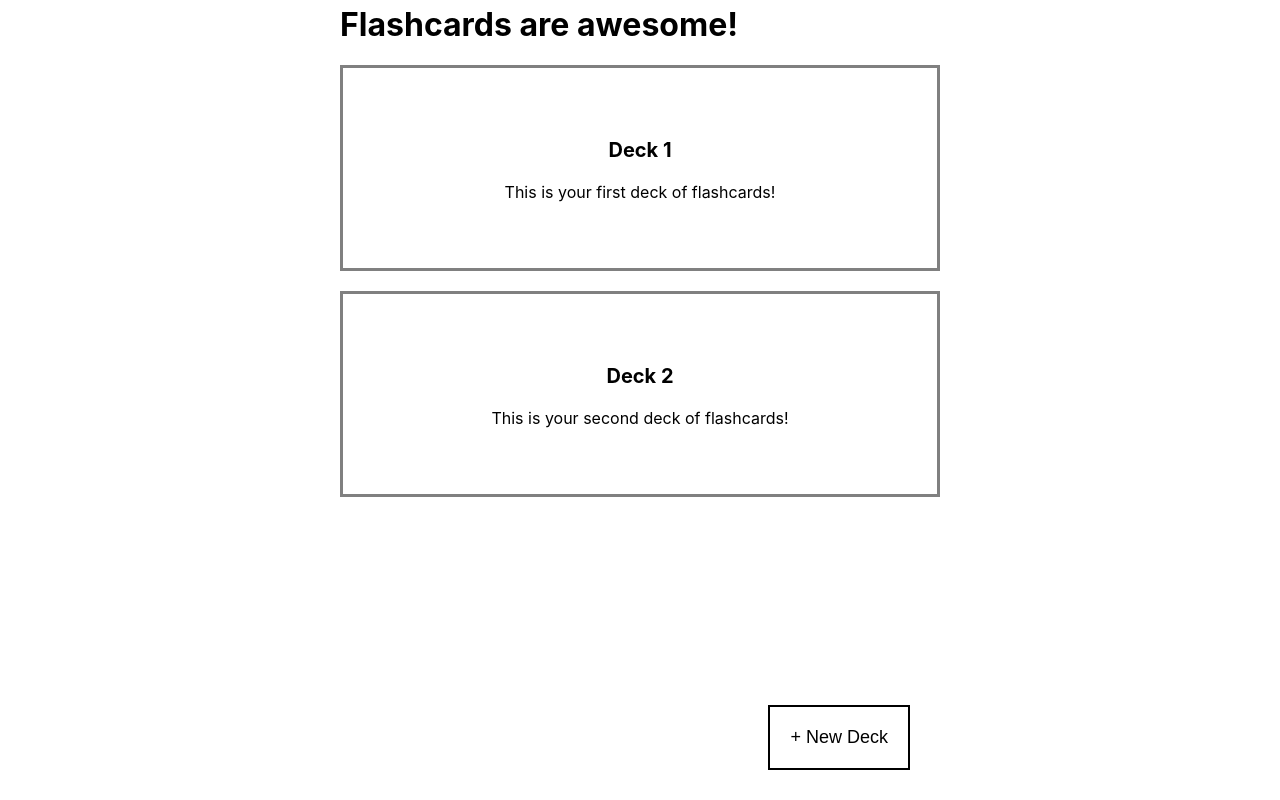
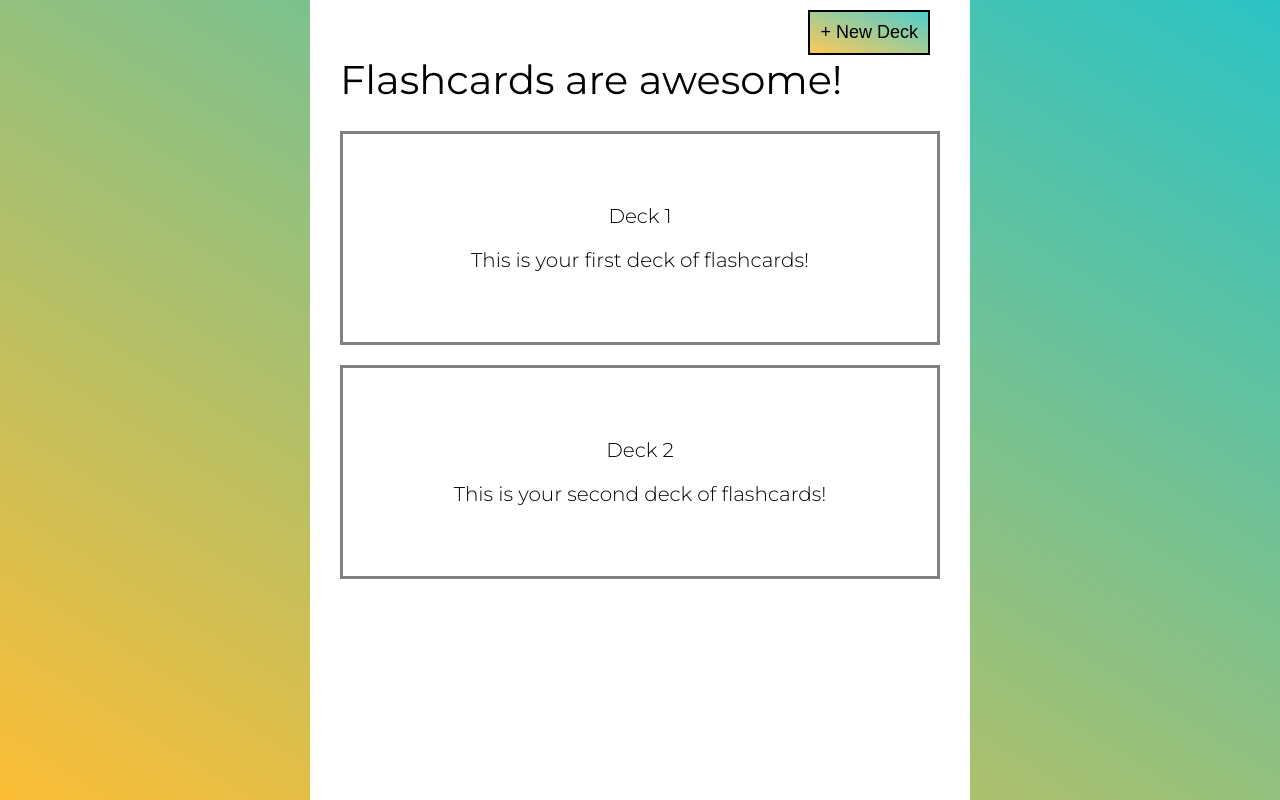
Before and after one commit to georgedumontier/flashcard, a React (Create React App) app: page /app in a window 1280 px wide. Built offline with nearby package versions, Linux system fonts and the light colour scheme.

Commit message:
Allows for editing of decks

```diff
--- a/public/index.html
+++ b/public/index.html
@@ -4,10 +4,7 @@
     <meta charset="utf-8" />
     <link rel="shortcut icon" href="%PUBLIC_URL%/favicon.ico" />
 
-    <meta
-      name="viewport"
-      content="width=device-width, initial-scale=1, shrink-to-fit=no"
-    />
+    <meta name="viewport" content="width=device-width, initial-scale=1" />
     <meta name="theme-color" content="#000000" />
     <!--
       manifest.json provides metadata used when your web app is installed on a
@@ -23,7 +20,7 @@
       work correctly both with client-side routing and a non-root public URL.
       Learn how to configure a non-root public URL by running `npm run build`.
     -->
-    <title>React App</title>
+    <title>Flashcards</title>
   </head>
   <body>
     <noscript>You need to enable JavaScript to run this app.</noscript>
--- a/src/App.css
+++ b/src/App.css
@@ -1,25 +1,56 @@
+@import url("https://fonts.googleapis.com/css?family=Montserrat:300,400,700&subset=latin-ext");
 :root {
   font-size: 62.5%;
+  --black: #000;
+  --white: #fff;
+  --gradient: linear-gradient(
+    to bottom left,
+    rgba(34, 193, 195, 0.8) 0%,
+    rgba(253, 187, 45, 0.8) 100%
+  );
 }
+
 html,
 body {
   margin: 0 auto;
   padding: 0;
-  max-width: 600px;
-  font-size: 1.6rem;
+  font-size: 1.8rem;
   overflow-x: hidden;
   overflow-y: visible;
-  min-height: 100vh;
+  min-height: calc(100vh);
+  width: 100%;
+  height: 100%;
+  background-repeat: no-repeat;
+  background: var(--gradient);
+  font-family: "Montserrat", sans-serif;
+}
+body {
+  box-sizing: border-box;
+
+  font-weight: 300;
 }
 h1 {
   margin-top: 0;
-  padding-top: 5px;
+  padding-top: 25px;
+  font-weight: 400;
+}
+h2 {
+  font-weight: 400;
 }
 h3 {
   font-size: 2rem;
+  font-weight: 300;
 }
 .App {
   position: relative;
+  min-height: calc(100vh - 6rem);
+  padding: 3rem;
+  font-weight: 300;
+  font-size: 2rem;
+  max-width: 600px;
+  margin: 0 auto;
+  overflow-x: hidden;
+  background: white;
 }
 .deck {
   padding: 5rem;
@@ -44,26 +75,29 @@ a {
 }
 .button-wrapper {
   position: fixed;
-  bottom: 0;
+  top: 0;
   width: 100%;
   max-width: 600px;
   margin: 0 auto;
   text-align: right;
+  left: 0;
+  right: 0;
 }
 .create-deck,
 .add-new-card-button {
-  background: white;
-  border: 2px solid black;
-  margin-bottom: 3rem;
-  margin-right: 3rem;
-  padding: 2rem;
+  background: var(--gradient);
+  border: 2px solid var(--black);
+  margin-top: 1rem;
+  margin-right: 1rem;
+  color: var(--black);
+  padding: 1rem;
   cursor: pointer;
   font-size: 1.8rem;
 }
 .create-deck:hover,
 .add-new-card-button:hover {
-  background: black;
-  color: white;
+  background: var(--gradient);
+  color: var(--white);
 }
 .add-new-card-button > svg {
   margin-right: 0.5rem;
@@ -197,7 +231,9 @@ form.deck.new-deck-enter-done {
   right: 0;
   position: absolute;
   z-index: 100;
-  height: 100vh;
+  min-height: 100vh;
+  max-height: 100vh;
+  overflow: hidden;
   width: 100%;
 }
 .and-spacer {
@@ -213,7 +249,8 @@ form.deck.new-deck-enter-done {
   width: 85%;
   background: white;
   box-sizing: border-box;
-  height: 100%;
+  /* height: 100%; */
+
   position: absolute;
   right: 0;
 }
@@ -223,9 +260,13 @@ form.deck.new-deck-enter-done {
 }
 .add-new-card-container-enter-active {
   transform: translateX(0);
+  max-height: 5000px;
+  overflow: auto;
 }
 .add-new-card-container-enter-done {
   transform: translateX(0);
+  max-height: 50000px;
+  overflow: auto;
 }
 .deck-view-container {
   /* position: relative; */
@@ -233,30 +274,49 @@ form.deck.new-deck-enter-done {
 }
 .deck-view {
   transition: 0.3s all;
-  position: absolute;
-  width: 96%;
+  width: 90%;
   box-sizing: border-box;
-  left: 2%;
+  margin: 0 auto;
+  transition: opacity 0.3s linear, width 0s;
 }
 .fade-enter {
   opacity: 0;
 }
 .fade-enter-active {
+  position: absolute;
   opacity: 1;
+  width: calc(90% - 6rem - 4px);
+  left: 0;
+  right: 0;
 }
 .fade-exit {
   opacity: 1;
 }
 .fade-exit-active {
   opacity: 0;
+  transition: opacity 0.3s;
 }
 .add-new-card input,
 .add-new-card textarea {
-  font-family: sans-serif;
+  font-family: "Montserrat", sans-serif;
+  font-weight: 300;
   padding: 5px;
-  margin: 5px;
-  border: none;
+  margin: 3px;
+  margin-top: 2px;
   font-size: 2rem;
-  max-width: 100%;
+  display: inline-block;
+  min-width: 65%;
+}
+.add-new-card form label {
+  padding: 5px;
+  margin-top: 3px;
+  float: left;
+  text-align: right;
+  margin-right: 10px;
+  width: 20%;
+  font-size: 2rem;
+}
+.and-card {
+  width: 100%;
   display: block;
 }
--- a/src/components/AddNewCard.js
+++ b/src/components/AddNewCard.js
@@ -4,11 +4,18 @@ import { CSSTransition } from "react-transition-group";
 // import { faPencilAlt } from "@fortawesome/free-solid-svg-icons";
 
 class AddNewCard extends React.Component {
-  handleChange = e => {
-    console.log(e.currentTarget.value);
+  handleCardChange = e => {
     let thisDeck = this.props.deckId;
     let thisTarget = e.currentTarget.name;
     let thisValue = e.currentTarget.value;
+    let side = e.currentTarget.dataset.side;
+    this.props.editCards(thisDeck, thisTarget, thisValue, side);
+  };
+  handleChange = e => {
+    let thisDeck = this.props.deckId;
+    let thisTarget = e.currentTarget.name;
+    let thisValue = e.currentTarget.value;
+
     this.props.editCards(thisDeck, thisTarget, thisValue);
   };
   render() {
@@ -26,6 +33,7 @@ class AddNewCard extends React.Component {
           <div className="add-new-card">
             <form>
               {/* <FontAwesomeIcon className="pencil-icon" icon={faPencilAlt} /> */}
+              <label>Title:</label>
               <input
                 className="title-form"
                 name="title"
@@ -33,14 +41,37 @@ class AddNewCard extends React.Component {
                 value={this.props.deck.title}
                 onChange={this.handleChange}
               />
+              <label>Description:</label>
               <textarea
                 name="description"
                 type="text"
                 value={this.props.deck.description}
                 onChange={this.handleChange}
               />
-              {Object.keys(this.props.deck.cards).map(card => {
-                return <p>{this.props.deck.cards[card]}</p>;
+              {Object.keys(this.props.deck.cards).map((card, i) => {
+                // let frontName = { card };
+                // let backName = { card };
+                return (
+                  <div className="and-card" key={card}>
+                    <h4>Card {i + 1} </h4>
+                    <label>Front:</label>
+                    <input
+                      type="text"
+                      name={card}
+                      value={this.props.deck.cards[card][0]}
+                      onChange={this.handleCardChange}
+                      data-side="0"
+                    />
+                    <label> Back: </label>
+                    <input
+                      type="text"
+                      name={card}
+                      value={this.props.deck.cards[card][1]}
+                      onChange={this.handleCardChange}
+                      data-side="1"
+                    />
+                  </div>
+                );
               })}
             </form>
 
--- a/src/components/App.js
+++ b/src/components/App.js
@@ -48,9 +48,16 @@ class App extends Component {
       showNewDeck
     });
   };
-  editCards = (thisDeck, thisTarget, thisValue) => {
+  editCards = (thisDeck, thisTarget, thisValue, side) => {
     let decks = this.state.decks;
-    decks[thisDeck][thisTarget] = thisValue;
+
+    console.log("thisDeck:" + thisDeck);
+    console.log("thisTarget:" + thisTarget);
+    console.log("thisValue:" + thisValue);
+    side
+      ? (decks[thisDeck]["cards"][thisTarget][side] = thisValue)
+      : (decks[thisDeck][thisTarget] = thisValue);
+    // decks[thisDeck]["cards"][thisTarget] = thisValue;
     this.setState({
       decks
     });
--- a/src/components/Deck.js
+++ b/src/components/Deck.js
@@ -49,7 +49,7 @@ class Deck extends React.Component {
 
     return (
       <div className="deck-view-container">
-        <h3>{deck.title}</h3>
+        <h2>{deck.title}</h2>
         <TransitionGroup component={null}>
           <CSSTransition
             timeout={300}
--- a/src/index.css
+++ b/src/index.css
@@ -1,4 +1,4 @@
-body {
+/* body {
   margin: 0;
   padding: 0;
   font-family: -apple-system, BlinkMacSystemFont, "Segoe UI", "Roboto", "Oxygen",
@@ -6,7 +6,7 @@ body {
     sans-serif;
   -webkit-font-smoothing: antialiased;
   -moz-osx-font-smoothing: grayscale;
-}
+} */
 
 code {
   font-family: source-code-pro, Menlo, Monaco, Consolas, "Courier New",
```
